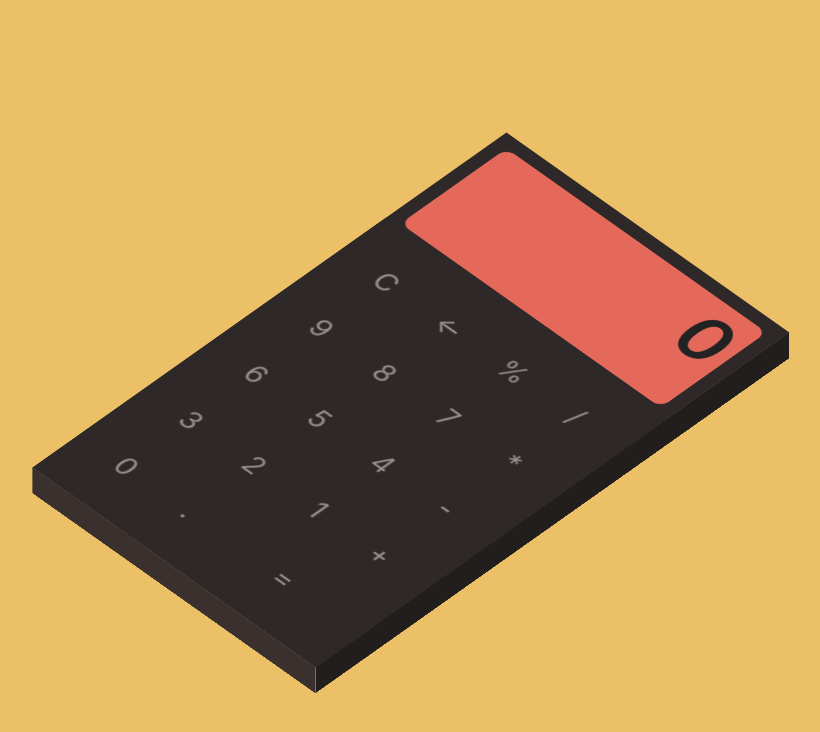
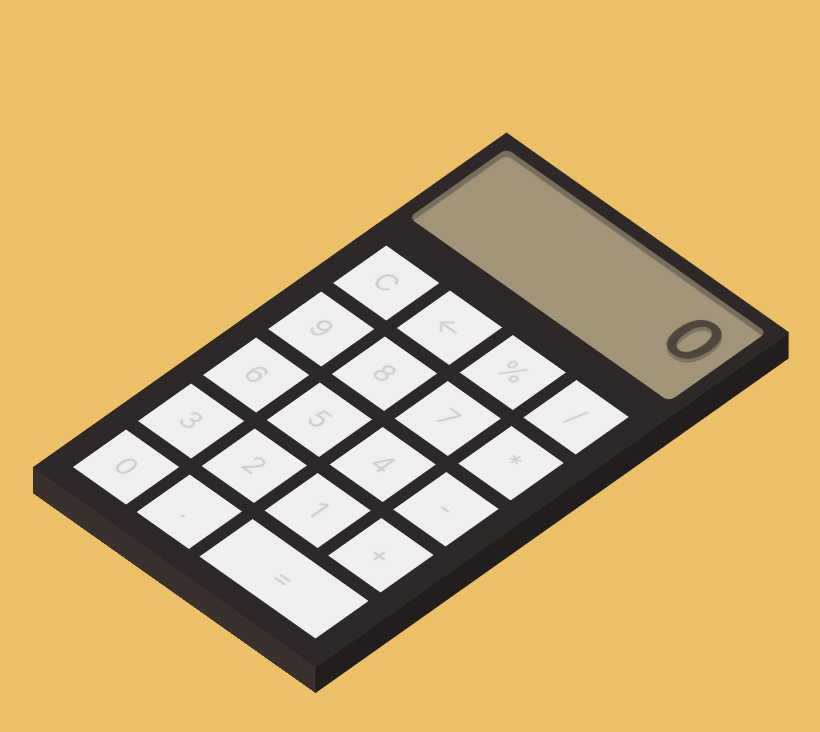
Before and after one commit to i-k0n/react-calculator, a React (Create React App) app: page / in a window 1280 px wide. Shown: the top 732 px of the page, without its empty margins (229-1049 px from the left). Built offline with nearby package versions, Linux system fonts and the light colour scheme.

Commit message:
changed button and screen colors

```diff
--- a/src/App.css
+++ b/src/App.css
@@ -1,101 +1,3 @@
-/* * {
-  box-sizing: border-box;
-  margin: 0;
-  padding: 0;
-  font-family: -apple-system, BlinkMacSystemFont, 'Segoe UI', Roboto, Oxygen, Ubuntu, Cantarell, 'Open Sans', 'Helvetica Neue', sans-serif;
-}
-
-.app {
-  height: 100vh;
-  width: 100%;
-  background-size: cover;
-  display: flex;
-  justify-content: center;
-  align-items: center;
-}
-
-.calculator {
-  height: 80vh;
-  background-color: #2e2928;
-}
-
-.screen {
-  height: 25vh;
-  width: 100%;
-  padding: 0 2rem;
-  overflow: hidden;
-  white-space: no-wrap;
-  color: #222;
-  background-color: #fe6f5e;
-}
-
-.result-screen {
-  height: 19vh;
-  font-size: 8rem;
-  font-weight: 600;
-  display: flex;
-  justify-content: flex-end;
-  align-items: flex-end;
-}
-
-.computation-screen {
-  height: 6vh;
-  font-size: 2.5rem;
-  display: flex;
-  justify-content: flex-end;
-  align-items: flex-end;
-}
-
-.keypad {
-  height: 55vh;
-  width: 100%;
-}
-
-.keypad__row {
-  height: 11vh;
-  width: 100%;
-  display: flex;
-  color: white;
-}
-
-.btn {
-  width: 25%;
-  height: 100%;
-  font-size: 3rem;
-  font-family: inherit;
-  background-color: #2e2928;
-  border: 1px solid transparent;
-  outline: none;
-  display: flex;
-  justify-content: center;
-  align-items: center;
-  transition: all .2s;
-  color: #9b8f8d;
-}
-.btn:hover {
-  color: #bbb;
-  background-color: #fe6f5e;
-}
-.btn:active {
-  transform: scale(.95);
-}
-
-.btn--large {
-  width: 50%;
-  color: #fff;
-  background-color: #fe6f5e;
-  transition: all .2s;
-}
-.btn--large:hover {
-  background-color: #2e2928;
-  color: #fe6f5e;
-}
-
-.is-depressed {
-  color: #bbb;
-  background-color: #fe6f5e;
-} */
-
 * {
   box-sizing: border-box;
   margin: 0;
@@ -122,39 +24,46 @@
 }
 
 .calculator-container:before {
-    content: "";
-    position: absolute;
-    width: 400px;
-    height: 2.3em;
-    background-color: #3a302e;
-    transform: rotateX(90deg) translateY(-2.35em);
-    transform-origin: 0 909% 336px;
+  content: "";
+  position: absolute;
+  left: 0;
+  bottom: 0;
+  width: 400px;
+  height: 2.3em;
+  background-color: #3a302e;
+  transform: rotateX(-90deg) translateY(-2.35em);
+  transform-origin: 0 0px -37px;
 }
 
 .calculator-container:after {
   content: "";
   position: absolute;
+  top: 0;
+  right: 0;
   width: 2.3em;
   height: 670px;
   background-color: #221e1d;
   transform: rotateY(-90deg) translateX(-2.35em);
-  transform-origin: 165% 0 1009px;
+  transform-origin: 18px 0 18px;
 }
 
 .screen {
-  width: 400px;
-  height: 170px;
-  color: #222;
-  padding: 1em;
+  width: 368px;
+  height: 138px;
+  color: #4f473c;
+  padding: 0.5em;
   display: grid;
   line-height: 1;
+  box-shadow: inset 0.4em 0.4em #2225;
+  background-color: #a19479;
+  margin: 1em;
+  border-radius: 0.5em;
 }
 
 .result-screen, .computation-screen {
-  background-color: #e4695b;
+  /* background-color: #e4695b; */
   display: flex;
   justify-content: flex-end;
-  align-items: flex-end;
 }
 
 .result-screen {
@@ -162,14 +71,15 @@
   font-weight: 600;
   border-radius: 0.15em 0.15em 0 0;
   padding: 10px;
+  filter: drop-shadow(0.3rem 0.3rem #2224);
 }
 
 .computation-screen {
   font-size: 1.5em;
   font-weight: 500;
   border-radius: 0 0 0.5em 0.5em;
-  padding: 12px;
-  height: 50px;
+  padding-right: 12px;
+  filter: drop-shadow(0.3rem 0.3rem #2223);
 }
 
 .keypad {
@@ -194,14 +104,14 @@
   margin: 0.25em;
   position: relative;
   font-size: 2em;
-  color: #9b8f8d;
+  color: #ccc;
   border: 0;
   display: flex;
   justify-content: center;
   align-items: center;
-  background-color: #2e2928;
+  /* background-color: #2e2928; */
   transition: 45ms ease-out;
-  transform: translateZ(1em);
+  transform: translateZ(0.5em);
   transform-style: preserve-3d;
 }
 
@@ -225,21 +135,25 @@
 .btn:before {
   content: "";
   position: absolute;
+  left: 0;
+  bottom: 0;
   width: 2.3em;
-  height: 1em;
+  height: 0.5em;
   background-color: #3a302e;
   transform: rotateX(90deg) translateY(0em);
-  transform-origin: 0 42px 10px;
+  transform-origin: 0 0.5em 0;
 }
 
 .btn:after {
   content: "";
   position: absolute;
-  width: 1em;
+  right: 0;
+  top: 0;
+  width: 0.5em;
   height: 2.3em;
   background-color: #221e1d;
   transform: rotateY(-90deg) translateX(0em);
-  transform-origin: 42px 0 11px;
+  transform-origin: 0.5em 0 0;
 }
 
 .btn--large {
@@ -248,22 +162,56 @@
 
 .btn--large:before {
   width: 5.1em;
-  height: 1em;
+  height: 0.5em;
   transform: rotateX(90deg) translateY(0em);
-  transform-origin: 0 132% 11px;
+  transform-origin: 0 0.5em 0;
 }
 
 .btn--large:after {
-  width: 1em;
+  width: 0.5em;
   height: 2.3em;
   transform: rotateY(-90deg) translateX(0em);
-  transform-origin: 201% 0 32px;
+  transform-origin: 0.5em 0 0;
+}
+
+.btn--number {
+  background-color: #767269;
+  color: #ccc;
+}
+
+.btn--number:before {
+  background-color: #4c483e;
+}
+
+.btn--number:after {
+  background-color: #363430;
+}
+
+.btn--red {
+  background-color: #be2f27;
+}
+
+.btn--red:before {
+  background-color: #b01c1c;
+}
+
+.btn--red:after {
+  background-color: #7f1015;
 }
 
 .btn:hover {
   color: #b2a09c;
-  background-color: #3f3331;
+  /* background-color: #3f3331; */
   cursor: default;
+}
+
+.btn--number:hover {
+  background-color: #87837d;
+  color: #ddd;
+}
+
+.btn--red:hover {
+  background-color: #d5342b;
 }
 
 .btn:active {
```
